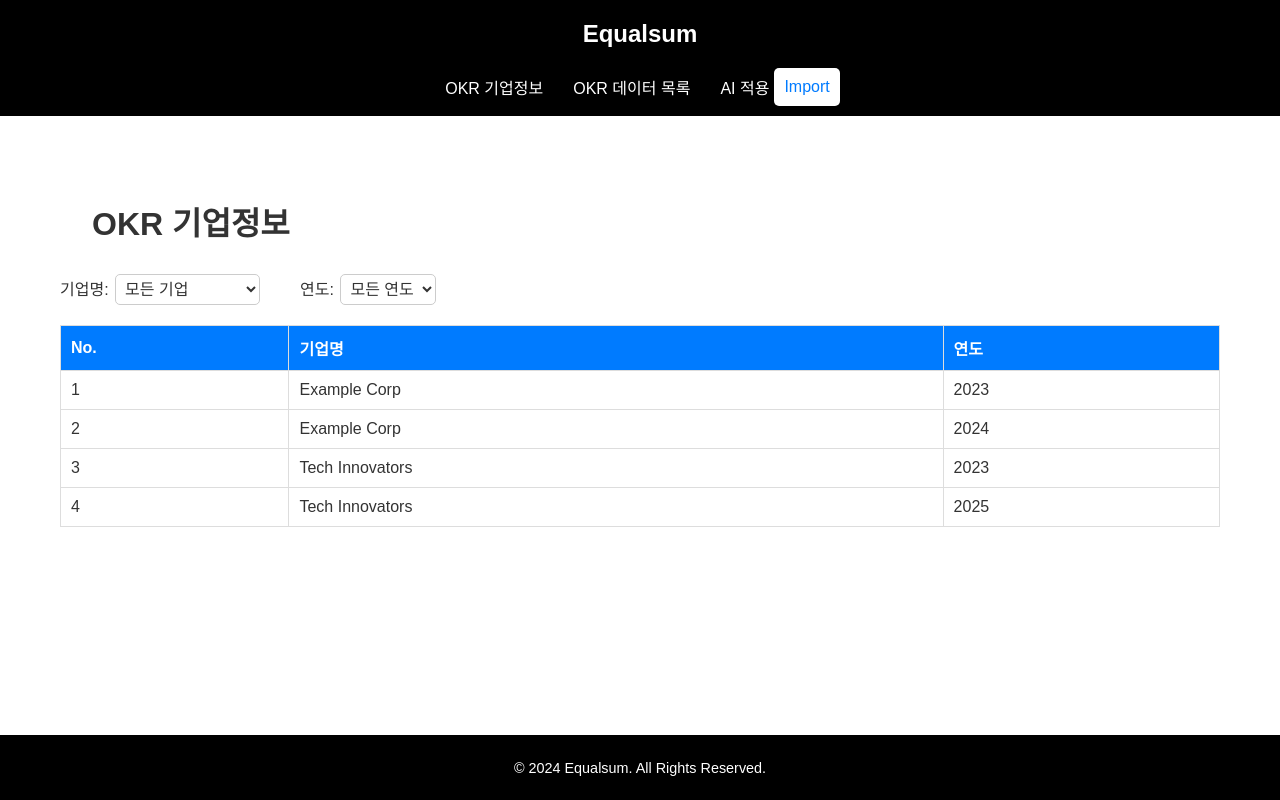
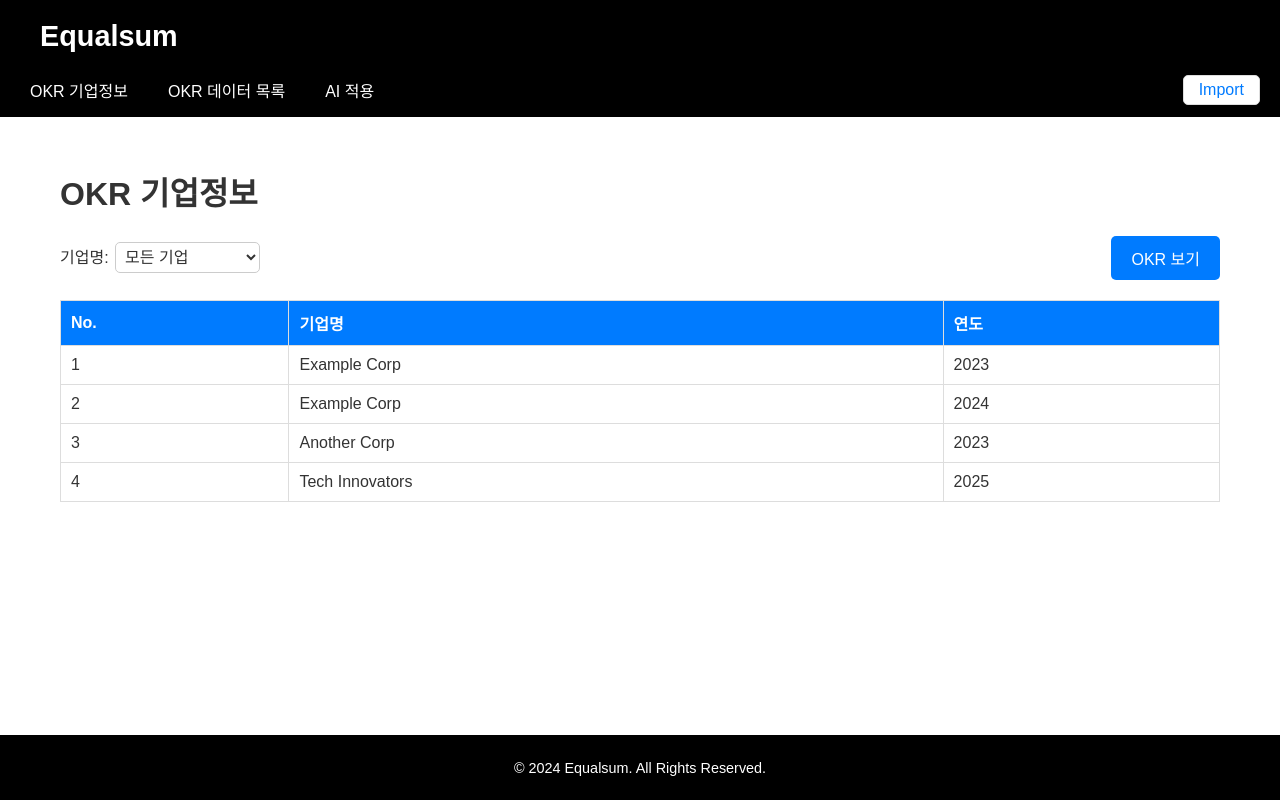
Before and after one commit to dinyudin203/20242R0136COSE48002, a React (Create React App) app: page / in a window 1280 px wide. Built offline with nearby package versions, Linux system fonts and the light colour scheme.

Commit message:
Header Fixed

```diff
--- a/src/App.js
+++ b/src/App.js
@@ -3,12 +3,13 @@ import OkrPageHeader from './components/OkrPageHeader';
 import OkrInfoPage from './components/OkrInfoPage';
 import OkrDataPage from './components/OkrDataPage';
 import OkrAIPage from './components/OkrAIPage';
-import OkrPageFooter from './components/OkrPageFooter'
+import OkrPageFooter from './components/OkrPageFooter';
 import './styles/global.css';
 
 const App = () => {
   const [activeTab, setActiveTab] = useState('OkrInfoPage'); // Default: OKR 기업정보 페이지
   const [selectedData, setSelectedData] = useState([]); // 선택된 OKR 데이터 상태
+  const [selectedCompanies, setSelectedCompanies] = useState([]); // 선택된 기업 데이터
 
   // OKR 데이터에서 선택된 데이터 처리
   const handleApplyData = (selected) => {
@@ -23,13 +24,22 @@ const App = () => {
 
       {/* Main Content */}
       <main style={{ padding: '20px' }}>
-        {activeTab === 'OkrInfoPage' && <OkrInfoPage />}
+        {activeTab === 'OkrInfoPage' && (
+          <OkrInfoPage
+            setActiveTab={setActiveTab} // ActiveTab 변경 함수 전달
+            setSelectedCompanies={setSelectedCompanies} // 선택된 기업 설정 함수 전달
+          />
+        )}
         {activeTab === 'OkrDataPage' && (
-          <OkrDataPage onApply={handleApplyData} /> // AI 적용 버튼은 여기만 존재
+          <OkrDataPage
+            selectedCompanies={selectedCompanies} // OkrInfoPage에서 전달받은 기업 데이터
+            onApply={handleApplyData} // AI 적용 버튼 클릭 시 데이터 전달
+          />
         )}
         {activeTab === 'OkrAIPage' && <OkrAIPage selectedData={selectedData} />}
       </main>
-      {/* Footer Componet */}
+
+      {/* Footer Component */}
       <OkrPageFooter />
     </div>
   );
--- a/src/components/ExcelImport.js
+++ b/src/components/ExcelImport.js
@@ -30,8 +30,8 @@ const ExcelImportPopup = ({ isVisible, onClose, onExcelImport }) => {
     <div className="overlay">
       <div className="popup">
         {/* 제목과 파일 선택 버튼 */}
-        <div className="header-container">
-          <h3 className="header">엑셀 파일 업로드</h3>
+        <div className="header-container1">
+          <h3 className="header1">엑셀 파일 업로드</h3>
           <input
             type="file"
             accept=".xlsx, .xls"
--- a/src/components/OkrInfoPage.js
+++ b/src/components/OkrInfoPage.js
@@ -1,51 +1,47 @@
 import React, { useState } from 'react';
 import { companyData } from '../data/data';
 
-const OkrInfoPage = () => {
-  const [selectedCompanies, setSelectedCompanies] = useState([]); // 선택된 기업
-  const [selectedYears, setSelectedYears] = useState([]); // 선택된 연도
+const OkrInfoPage = ({ setActiveTab, setSelectedCompanies }) => {
+  const [localSelectedCompanies, setLocalSelectedCompanies] = useState([]);
 
-  // 고유한 기업명과 연도 추출
+  // 유일한 기업명 추출
   const uniqueCompanies = [...new Set(companyData.map((company) => company.name))];
-  const uniqueYears = [...new Set(companyData.map((company) => company.year))];
 
-  // 데이터 필터링
-  const filteredData = companyData.filter((company) => {
-    const companyMatch =
-      selectedCompanies.length === 0 || selectedCompanies.includes(company.name);
-    const yearMatch =
-      selectedYears.length === 0 || selectedYears.includes(company.year.toString());
-    return companyMatch && yearMatch;
-  });
+  // 필터링된 데이터
+  const filteredData = companyData.filter(
+    (company) =>
+      localSelectedCompanies.length === 0 || localSelectedCompanies.includes(company.name)
+  );
 
-  // 필터 추가 (모든 기업/모든 연도는 제외)
-  const addFilter = (value, setState, state, excludeValue) => {
-    if (value !== excludeValue && !state.includes(value)) {
-      setState([...state, value]);
+  const handleViewOkr = () => {
+    setSelectedCompanies(localSelectedCompanies); // 선택된 기업 전달
+    setActiveTab('OkrDataPage'); // OkrDataPage로 이동
+  };
+
+  const addFilter = (value) => {
+    if (!localSelectedCompanies.includes(value)) {
+      setLocalSelectedCompanies([...localSelectedCompanies, value]);
     }
   };
 
-  // 필터 제거
-  const removeFilter = (value, setState, state) => {
-    setState(state.filter((item) => item !== value));
+  const removeFilter = (value) => {
+    setLocalSelectedCompanies(
+      localSelectedCompanies.filter((company) => company !== value)
+    );
   };
 
   return (
     <div className="page-container">
-      {/* 제목 */}
-      <h1 style={{ textAlign: 'left', marginBottom: '30px' }}>OKR 기업정보</h1>
+      <h1>OKR 기업정보</h1>
 
-      {/* 필터 영역 */}
-      <div style={{ display: 'flex', gap: '20px', marginBottom: '20px', flexWrap: 'wrap' }}>
-        {/* 기업 필터 */}
+      {/* 필터와 버튼 */}
+      <div style={{ display: 'flex', justifyContent: 'space-between', alignItems: 'center' }}>
         <div>
           <label>기업명: </label>
           <select
-            onChange={(e) =>
-              addFilter(e.target.value, setSelectedCompanies, selectedCompanies, '모든 기업')
-            }
+            onChange={(e) => addFilter(e.target.value)}
           >
-            <option value="모든 기업">모든 기업</option>
+            <option value="">모든 기업</option>
             {uniqueCompanies.map((name) => (
               <option key={name} value={name}>
                 {name}
@@ -54,29 +50,22 @@ const OkrInfoPage = () => {
           </select>
         </div>
 
-        {/* 연도 필터 */}
-        <div>
-          <label>연도: </label>
-          <select
-            onChange={(e) =>
-              addFilter(e.target.value, setSelectedYears, selectedYears, '모든 연도')
-            }
+        <button
+          onClick={handleViewOkr}
+          style={{
+            backgroundColor: '#007bff',
+            color: 'white',
+            border: 'none',
+            padding: '10px 20px',
+          }}
         >
-            <option value="모든 연도">모든 연도</option>
-            {uniqueYears.map((year) => (
-              <option key={year} value={year}>
-                {year}
-              </option>
-            ))}
-          </select>
-        </div>
+          OKR 보기
+        </button>
       </div>
 
       {/* 선택된 필터 표시 */}
-      <div style={{ marginBottom: '20px' }}>
-        {/* 기업 필터 태그 */}
-        <div style={{ marginBottom: '10px' }}>
-          {selectedCompanies.map((company) => (
+      <div style={{ marginTop: '20px' }}>
+        {localSelectedCompanies.map((company) => (
           <span
             key={company}
             style={{
@@ -88,36 +77,15 @@ const OkrInfoPage = () => {
               borderRadius: '15px',
               cursor: 'pointer',
             }}
-              onClick={() => removeFilter(company, setSelectedCompanies, selectedCompanies)}
+            onClick={() => removeFilter(company)}
           >
             {company} &times;
           </span>
         ))}
       </div>
-        {/* 연도 필터 태그 */}
-        <div>
-          {selectedYears.map((year) => (
-            <span
-              key={year}
-              style={{
-                display: 'inline-block',
-                padding: '5px 10px',
-                margin: '5px',
-                backgroundColor: '#4a4a4a',
-                color: 'white',
-                borderRadius: '15px',
-                cursor: 'pointer',
-              }}
-              onClick={() => removeFilter(year, setSelectedYears, selectedYears)}
-            >
-              {year} &times;
-            </span>
-          ))}
-        </div>
-      </div>
 
       {/* 데이터 테이블 */}
-      <div>
+      <div style={{ marginTop: '20px' }}>
         <table
           border="1"
           style={{
@@ -128,17 +96,17 @@ const OkrInfoPage = () => {
         >
           <thead>
             <tr style={{ backgroundColor: '#007bff', color: 'white' }}>
-              <th style={{ padding: '10px' }}>No.</th>
-              <th style={{ padding: '10px' }}>기업명</th>
-              <th style={{ padding: '10px' }}>연도</th>
+              <th>No.</th>
+              <th>기업명</th>
+              <th>연도</th>
             </tr>
           </thead>
           <tbody>
-            {filteredData.map((company, index) => (
-              <tr key={index} style={{ backgroundColor: 'white' }}>
-                <td style={{ padding: '10px' }}>{company.no}</td>
-                <td style={{ padding: '10px' }}>{company.name}</td>
-                <td style={{ padding: '10px' }}>{company.year}</td>
+            {filteredData.map((company) => (
+              <tr key={company.no} style={{ backgroundColor: 'white' }}>
+                <td>{company.no}</td>
+                <td>{company.name}</td>
+                <td>{company.year}</td>
               </tr>
             ))}
           </tbody>
--- a/src/components/OkrPageHeader.js
+++ b/src/components/OkrPageHeader.js
@@ -15,30 +15,37 @@ const OkrPageHeader = ({ activeTab, setActiveTab, onExcelImport }) => {
 
   return (
     <header className="header-container">
-      <h1>Equalsum</h1>
+      {/* 첫 번째 줄: 제목 */}
+      <h1 className="header-title">Equalsum</h1>
+
+      {/* 두 번째 줄: 네비게이션 + Import 버튼 */}
       <div className="nav-section">
-        {/* Active Tab Buttons */}
+        {/* 왼쪽: 네비게이션 버튼 */}
         <div className="nav-buttons">
           <button
             onClick={() => setActiveTab('OkrInfoPage')}
+            className={activeTab === 'OkrInfoPage' ? 'active' : ''}
           >
             OKR 기업정보
           </button>
           <button
             onClick={() => setActiveTab('OkrDataPage')}
+            className={activeTab === 'OkrDataPage' ? 'active' : ''}
           >
             OKR 데이터 목록
           </button>
           <button
             onClick={() => setActiveTab('OkrAIPage')}
+            className={activeTab === 'OkrAIPage' ? 'active' : ''}
           >
             AI 적용
           </button>
         </div>
-        {/* Import Button */}
-        <div className="import-button">
-          <button onClick={handleOpenPopup}>Import</button>
-        </div>
+
+        {/* 오른쪽: Import 버튼 */}
+        <button className="import-button" onClick={handleOpenPopup}>
+          Import
+        </button>
       </div>
 
       {/* 팝업 컴포넌트 */}
--- a/src/data/data.js
+++ b/src/data/data.js
@@ -1,7 +1,7 @@
 export const companyData = [
     { no: 1, name: 'Example Corp', year: 2023 },
     { no: 2, name: 'Example Corp', year: 2024 },
-    { no: 3, name: 'Tech Innovators', year: 2023 },
+    { no: 3, name: 'Another Corp', year: 2023 },
     { no: 4, name: 'Tech Innovators', year: 2025 }
   ];
 
--- a/src/styles/ExcelImport.css
+++ b/src/styles/ExcelImport.css
@@ -21,17 +21,17 @@
   display: flex;
   flex-direction: column; /* 세로 정렬 */
   justify-content: space-between; /* 상단과 하단으로 정렬 */
-    height: 300px; /* 고정 높이 */
+  height: 200px; /* 고정 높이 */
 }
 
-  .header-container {
+.header-container1 {
   display: flex;
   justify-content: space-between;
   align-items: center;
   margin-bottom: 20px;
 }
 
-  .header {
+.header1 {
   font-size: 1.2rem;
   font-weight: bold;
   color: #333;
@@ -43,8 +43,8 @@
 
 .file-button {
   background-color: #ccc;
-    color: white;
   border: none;
+  border-radius: 5px;
   padding: 10px 15px;
   font-size: 0.9rem;
   cursor: pointer;
@@ -65,8 +65,8 @@
 
 .actions {
   display: flex;
-    justify-content: space-between; /* 버튼들을 양쪽에 배치 */
-    gap: 10px;
+  justify-content: flex-end; /* 버튼들을 오른쪽에 정렬 */
+  gap: 5px; /* 버튼 간격 제거 */
 }
 
 .upload-button {
@@ -77,6 +77,7 @@
   font-size: 1rem;
   cursor: pointer;
   transition: all 0.3s ease;
+  border-radius: 5px; /* 왼쪽 둥근 테두리 */
 }
 
 .upload-button:hover {
@@ -91,6 +92,7 @@
   font-size: 1rem;
   cursor: pointer;
   transition: all 0.3s ease;
+  border-radius: 5px; /* 오른쪽 둥근 테두리 */
 }
 
 .close-button:hover {
--- a/src/styles/OkrPageHeader.css
+++ b/src/styles/OkrPageHeader.css
@@ -1,36 +1,44 @@
+/* 기본 설정 */
 html, body {
   margin: 0;
   padding: 0;
   box-sizing: border-box;
 }
 
-  header {
-    display: flex;
-    flex-direction: column;
-    padding: 10px 20px;
+/* 헤더 컨테이너 */
+.header-container {
   background-color: black;
   color: white;
+  padding: 10px 20px;
+  display: flex;
+  flex-direction: column; /* 두 줄 구조 */
+  gap: 10px; /* 두 줄 사이 간격 */
 }
 
-  header h1 {
+/* 첫 번째 줄: 제목 */
+.header-title {
   font-family: 'Arial', sans-serif;
-    font-size: 1.5rem;
+  font-size: 1.8rem;
   color: white;
-    margin: 10px 0 10px 0; /* 아래쪽 여백 추가 */
+  font-weight: bold;
+  margin: 10px 20px;
+  text-align: left; /* 제목 왼쪽 정렬 */
 }
 
+/* 두 번째 줄: 네비게이션 + Import 버튼 */
 .nav-section {
   display: flex;
-    justify-content: space-between; /* 버튼과 Import를 양쪽으로 배치 */
-    align-items: center;
-    margin-top: 10px;
+  justify-content: space-between; /* 버튼 그룹과 Import 버튼 양쪽 정렬 */
+  align-items: center; /* 수직 정렬 */
 }
 
+/* 네비게이션 버튼 그룹 */
 .nav-buttons {
   display: flex;
-    gap: 20px;
+  gap: 20px; /* 버튼 간격 */
 }
 
+/* 네비게이션 버튼 스타일 */
 .nav-buttons button {
   background: none;
   border: none;
@@ -38,21 +46,27 @@ html, body {
   font-family: 'Arial', sans-serif;
   font-size: 1rem;
   cursor: pointer;
-    padding: 5px;
+  padding: 5px 10px;
   transition: color 0.3s ease;
 }
+
 .nav-buttons button:hover {
-    color: grey
+  color: grey; /* 호버 시 색상 변경 */
 }
-  .import-button button {
-    padding: 10px 10px;
-    border-radius: 5px;
+
+/* Import 버튼 */
+.import-button {
   background-color: white;
   color: #007bff;
+  border: 1px solid #ddd;
+  padding: 5px 15px;
+  font-size: 1rem;
   cursor: pointer;
+  transition: all 0.3s ease;
+  margin-left: auto; /* Import 버튼을 오른쪽 끝으로 정렬 */
 }
 
-  .import-button button:hover {
+.import-button:hover {
   background-color: #007bff;
   color: white;
 }
--- a/src/styles/global.css
+++ b/src/styles/global.css
@@ -9,7 +9,6 @@ h1 {
     font-size: 2rem;
     font-weight: bold;
     color: #333;
-    margin: 1em 0em 1em 1em;
     text-align: left;
   }
 
```
Also changed, not shown: src/components/OkrAIPage.js (+33 -43 lines), src/components/OkrDataPage.js (+23 -12 lines). Lines whose indentation alone changed are shown as unchanged.
